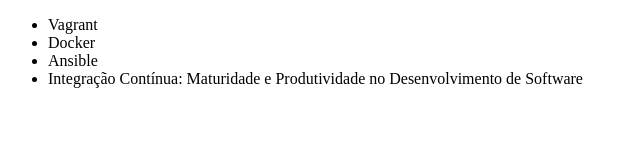
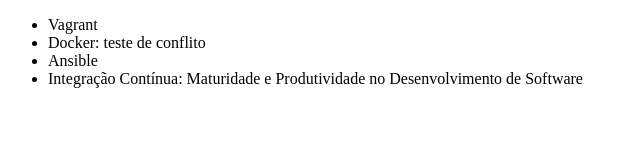
Before and after one commit to bsmaciel/alura-git, a plain HTML site: page index.html in a window 1280 px wide. Shown: the full height of the page, 0-640 px from the left. Drawn offline with Linux system fonts and the light colour scheme.

Commit message:
Teste de conflito entre branches

```diff
--- a/index.html
+++ b/index.html
@@ -7,7 +7,7 @@
 <body>
     <ul>
         <li>Vagrant</li>
-        <li>Docker</li>
+        <li>Docker: teste de conflito</li>
         <li>Ansible</li>
         <li>Integração Contínua: Maturidade e Produtividade no Desenvolvimento de Software</li>
     </ul>
```
